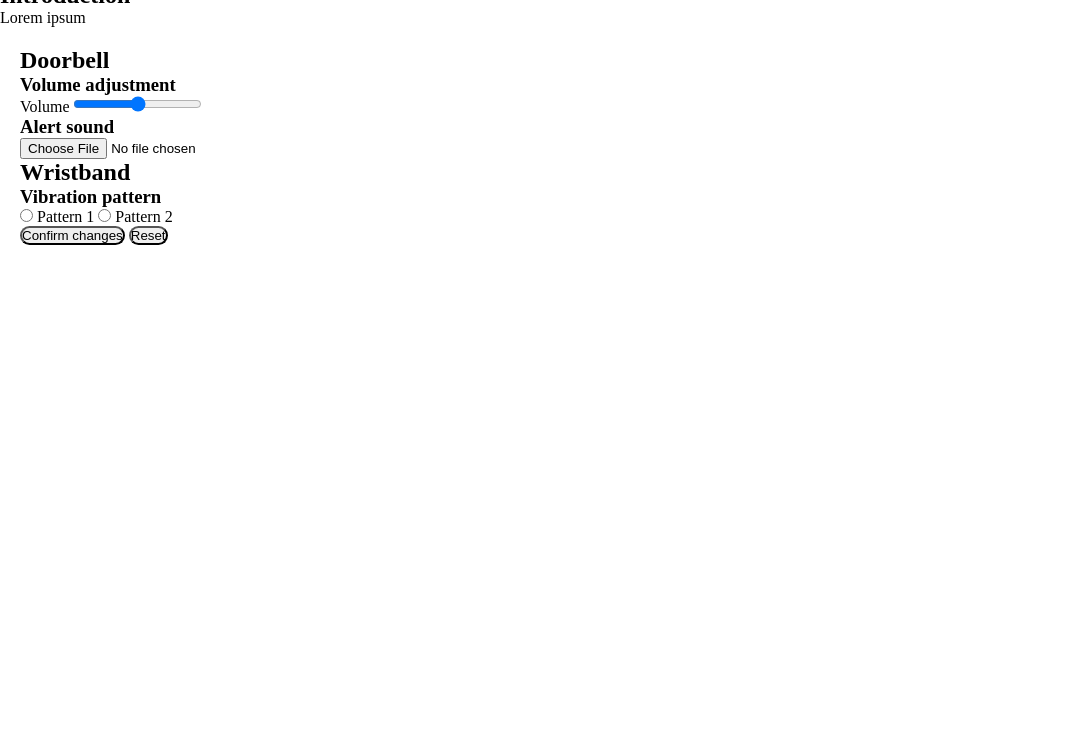
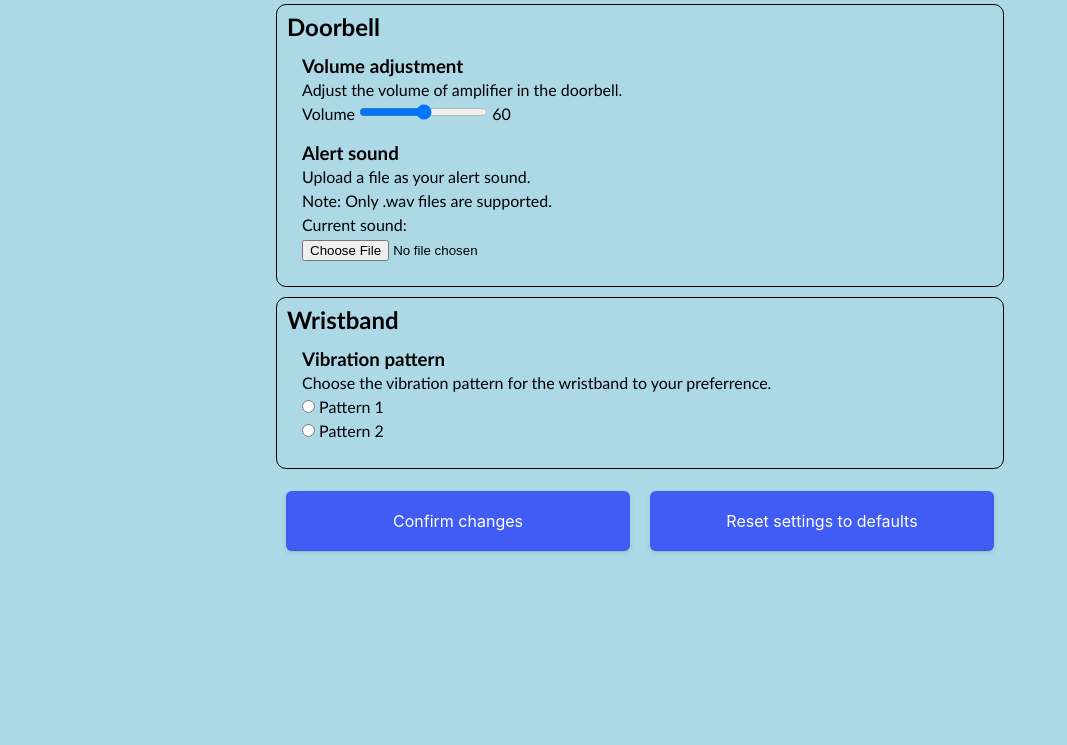
Before and after one commit to emeraldtip/Dumb-Doorbell, a plain HTML site: page doorbell/templates/index.html in a window 1280 px wide. Shown: the part 55-800 px from the top of the page, without its empty margins (0-1067 px from the left). Drawn offline with Linux system fonts and the light colour scheme; files that its build step writes are made by us from their sources.

Commit message:
interface done

```diff
--- a/doorbell/static/index.css
+++ b/doorbell/static/index.css
@@ -2,24 +2,84 @@
     margin: 0px;
     padding: 0px;
     text-decoration: none;
-    /* font-family: 'Montserrat', sans-serif; */
-    /* font-family: 'Merriweather', serif; */
+
 }
 
 #container {
-    width: 100%;
+    width: 60%;
     margin: 0 auto;
-    font-family: 'Merriweather', serif;
+    font-family:'Gill Sans', 'Gill Sans MT', Calibri, 'Trebuchet MS', sans-serif;
 }
+
+.part-change {
+    border-style: solid;
+    border-width: 1px;
+    border-radius: 10px;
+    margin: 10px 0;
+    padding: 10px;
+    line-height: 150%;
+}
+
 
 .form {
     margin: 20px;
+
 }
 
 .field {
-
+    margin: 15px;
 }
 
 .button {
-    border-radius: 100px;
+    border-radius: 5px;
+    color: darkblue
 }
+
+
+body {
+    background-color: lightblue;
+}
+
+
+.button-container {
+    text-align: center;
+}
+
+/* CSS */
+.button {
+
+  appearance: button;
+  backface-visibility: hidden;
+  background-color: #405cf5;
+  border-radius: 6px;
+  border-width: 0;
+  box-shadow: rgba(50, 50, 93, .1) 0 0 0 1px inset,rgba(50, 50, 93, .1) 0 2px 5px 0,rgba(0, 0, 0, .07) 0 1px 1px 0;
+  box-sizing: border-box;
+  color: #fff;
+  cursor: pointer;
+  font-family: -apple-system,system-ui,"Segoe UI",Roboto,"Helvetica Neue",Ubuntu,sans-serif;
+  font-size: 100%;
+  height: 60px;
+  line-height: 1.15;
+  margin: 12px 10px;
+  outline: none;
+  overflow: hidden;
+  padding: 0 25px;
+  position: relative;
+  text-align: center;
+  text-transform: none;
+  transform: translateZ(0);
+  transition: all .2s,box-shadow .08s ease-in;
+  user-select: none;
+  -webkit-user-select: none;
+  touch-action: manipulation;
+  width: 50%;
+}
+
+.button:disabled {
+  cursor: default;
+}
+
+.button:hover {
+  box-shadow: rgba(50, 50, 93, .1) 0 0 0 1px inset, rgba(50, 50, 93, .2) 0 6px 15px 0, rgba(0, 0, 0, .1) 0 2px 2px 0, rgba(50, 151, 211, .3) 0 0 0 4px;
+}
--- a/doorbell/templates/index.html
+++ b/doorbell/templates/index.html
@@ -1,5 +1,6 @@
 <!DOCTYPE html>
 <html>
+
 <head>
     <meta charset="UTF-8">
     <meta http-equiv="X-UA-Compatible" content="IE=edge">
@@ -10,48 +11,67 @@
 <title>Dumb Doorbell</title>
 
 <body>
+    <div id="container">
+
+
         <header>
-        <h1>Dumb Doorbell</h1>
+            <h1>Dumb Doorbell control panel</h1>
 
         </header>
-    <div>
-        <h2>Introduction</h2>
-        <p>Lorem ipsum</p>
-    </div>
+
 
         <div class="form">
 
 
             <form action="">
-            <div id="doorbell-change">
+                <div class="part-change" id="doorbell-change">
                     <h2>Doorbell</h2>
                     <div class="field">
                         <h3>Volume adjustment</h3>
+                        <p>Adjust the volume of amplifier in the doorbell.</p>
                         <label for="">Volume</label>
-                    <input type="range" min="0" max="100" id="volume-input">
+                        <input type="range" min="0" max="100" id="volume-input" oninput="">
+                            <output id="volume-output">60 <!-- Change to show current value --> </output>
                     </div>
 
                     <div class="field">
                         <h3>Alert sound</h3>
-                    <input type="file" id="file-input">
+                        <p>Upload a file as your alert sound. <br>
+                        Note: Only .wav files are supported. <br>
+                        Current sound: <!-- Show the current sound. Either the name of uploaded file or default sound. -->
+                        </p>
+                        <input type="file" id="file-input" accept=".wav">
+
                     </div>
                 </div>
 
-            <div id="wristband-change">
+                <div class="part-change" id="wristband-change">
                     <h2>Wristband</h2>
                     <div class="field">
                         <h3>Vibration pattern</h3>
-                    <input type="radio" name="" id="pattern1" value="Pattern 1">
-                    <label for="pattern1">Pattern 1</label>
-                    <input type="radio" name="" id="pattern2" value="Pattern 2">
-                    <label for="pattern2">Pattern 2</label>
+                        <p>Choose the vibration pattern for the wristband to your preferrence.</p>
+                        <div class="pattern-choice">
+                            <label for="pattern1">
+                                <input type="radio" name="pattern" id="pattern1" value="Pattern 1">
+                                Pattern 1
+                            </label>
+                        </div>
+
+                        <div class="pattern-choice">
+                            <label for="pattern2">
+                                <input type="radio" name="pattern" id="pattern2" value="Pattern 2">
+                                Pattern 2
+                            </label>
+                        </div>
+
                     </div>
                 </div>
 
             </form>
-        <div>
+            <div class="button-container"  style="display:flex">
                 <button class="button" type="submit">Confirm changes</button>
-            <button class="button" type="reset">Reset</button>
+                <button class="button" type="reset">Reset settings to defaults</button>
+            </div>
         </div>
     </div>
 
```
Lines whose indentation alone changed are shown as unchanged.
